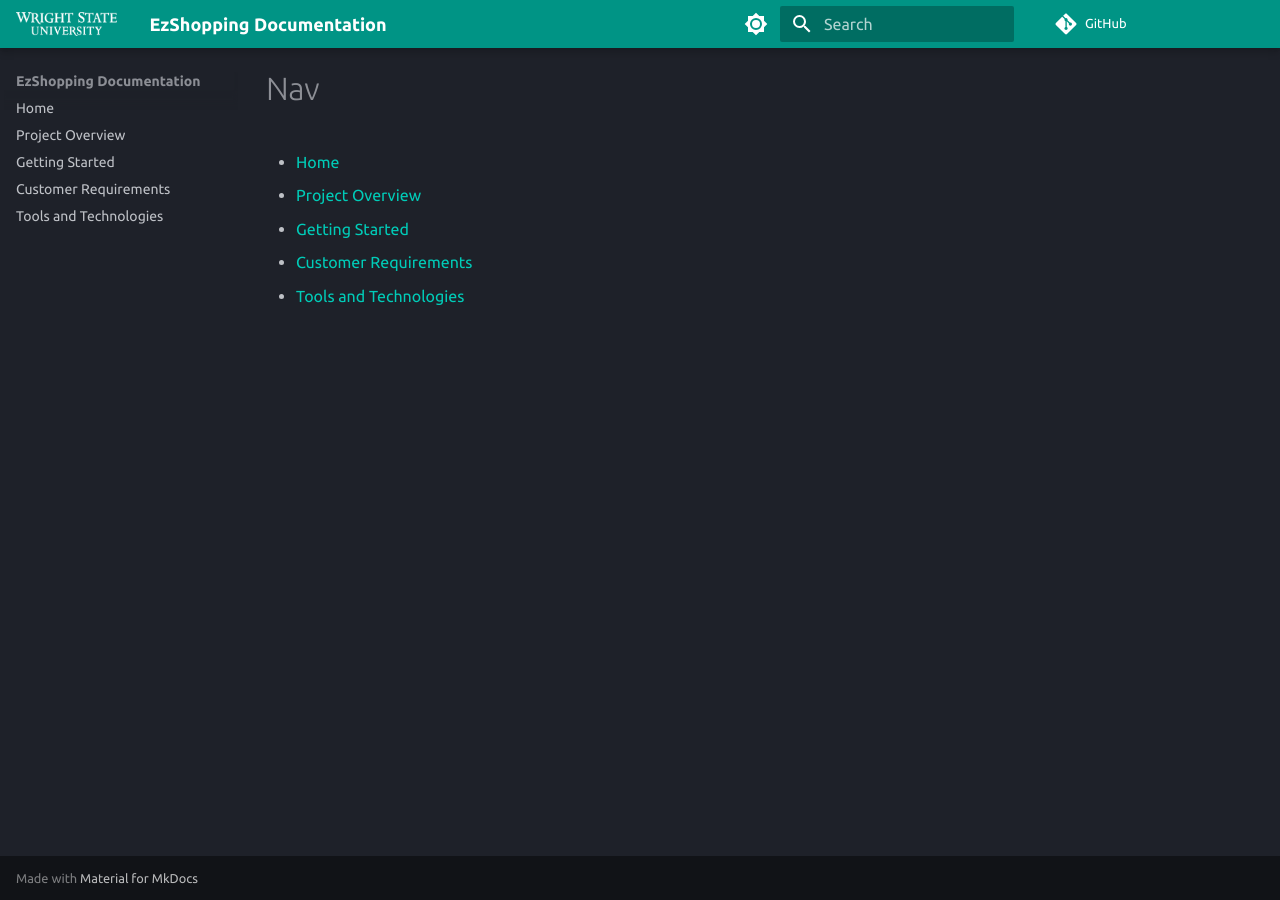
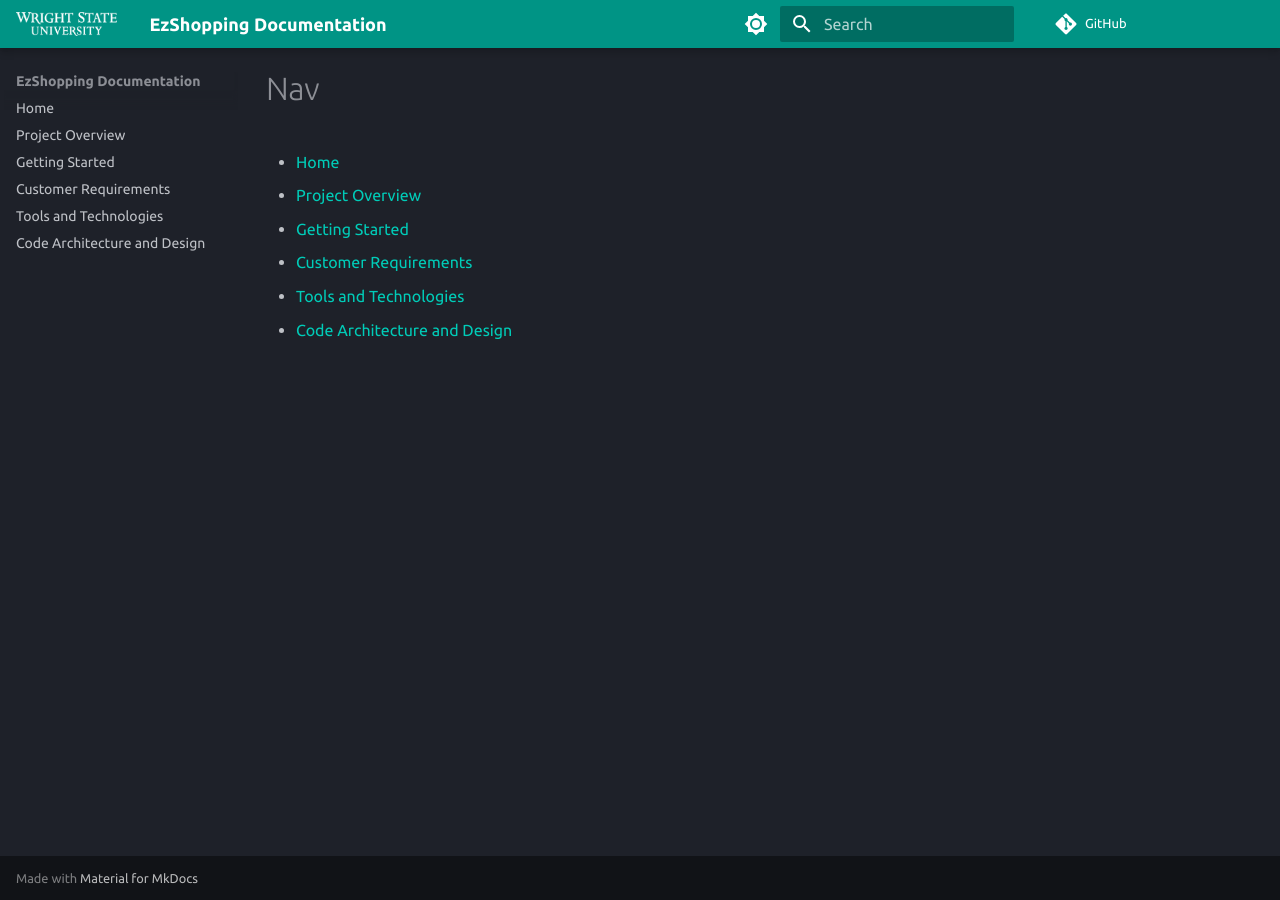
Before and after one commit to rarnold97/ezshopping_site, an MkDocs documentation site: the page built from docs/nav.md, in a window 1280 px wide. Built offline with MkDocs 1.6.1 and Material for MkDocs 9.7.7, drawn with Linux system fonts in a browser that asks for light colours; comment, search, counter and statistics services are not loaded.

Commit message:
Update nav.md
added new page.

```diff
--- a/docs/nav.md
+++ b/docs/nav.md
@@ -3,3 +3,4 @@
 * [Getting Started](getting_started.md)
 * [Customer Requirements](requirements.md)
 * [Tools and Technologies](tools_and_technologies.md)
+* [Code Architecture and Design](design_and_architecture.md)
```
